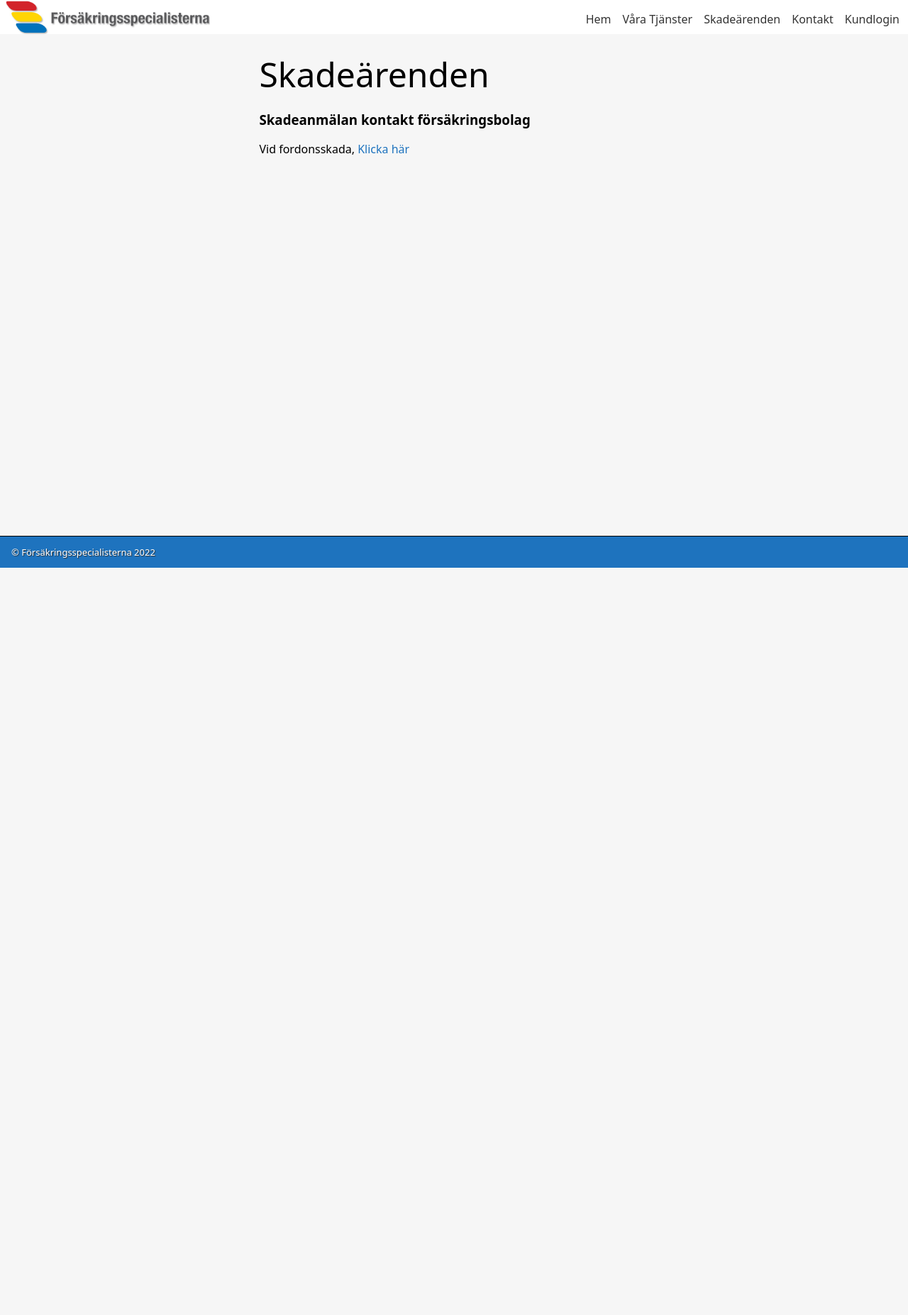
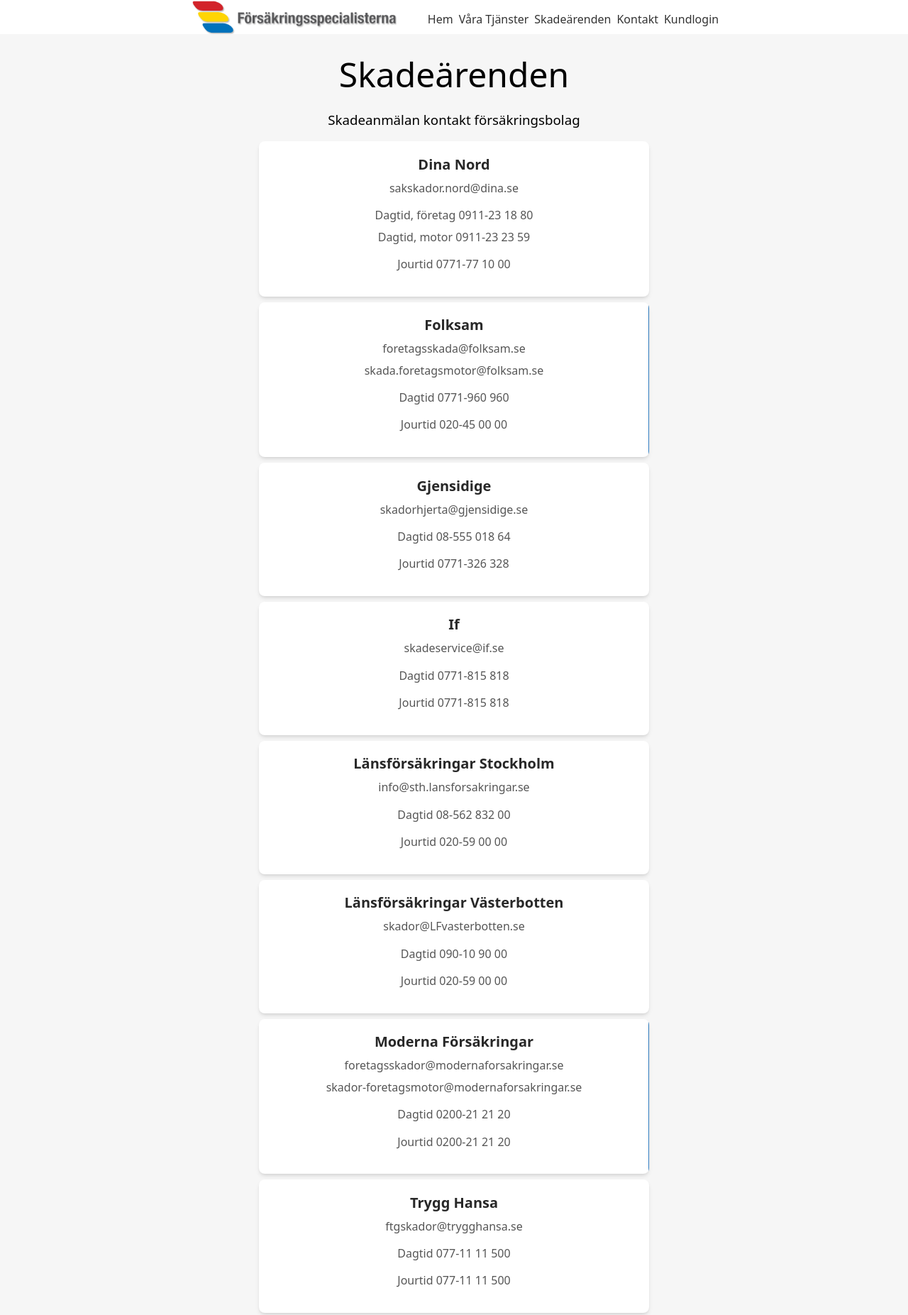
Before and after one commit to Dirivial/forsakringsspecialisterna, an Astro site: page /claims in a window 1280 px wide. Shown: the top 1853 px of the page at 71% size. Before the commit the page ends 800 px from the top, so only its background shows below. Built offline with nearby package versions, Linux system fonts and the light colour scheme; Astro itself is replaced by a stand-in of ours.

Commit message:
Claims page added + general styling

```diff
--- a/src/components/Card.astro
+++ b/src/components/Card.astro
@@ -1,22 +1,25 @@
 ---
 export interface Props {
   title: string;
-	body: string;
   href: string;
+  mail: string;
+  daytime: string;
+  jourtime: string;
 }
 
-const { href, title, body } = Astro.props;
+const { href, title, mail, daytime, jourtime } = Astro.props;
 ---
 
 <li class="link-card">
   <a href={href}>
     <h2>
       {title}
-			<span>&rarr;</span>
     </h2>
-		<p>
-			{body}
-		</p>
+    <div class="companyInfo">
+      <p>{mail.split("|").map((value) => <p>{value}</p>)}</p>
+      <p>{daytime.split("|").map((value) => <p>{value}</p>)}</p>
+      <p>{jourtime.split("|").map((value) => <p>{value}</p>)}</p>
+    </div>
   </a>
 </li>
 <style>
@@ -30,7 +33,8 @@ const { href, title, body } = Astro.props;
     border-radius: 0.5rem;
     background-position: 100%;
     transition: background-position 0.6s cubic-bezier(0.22, 1, 0.36, 1);
-		box-shadow: 0 4px 6px -1px rgba(0, 0, 0, 0.1), 0 2px 4px -2px rgba(0, 0, 0, 0.1);
+    box-shadow: 0 4px 6px -1px rgba(0, 0, 0, 0.1),
+      0 2px 4px -2px rgba(0, 0, 0, 0.1);
   }
 
   .link-card > a {
@@ -41,12 +45,13 @@ const { href, title, body } = Astro.props;
     border-radius: 0.35rem;
     color: #111;
     background-color: white;
-		opacity: 0.8;
+    opacity: 0.9;
   }
   h2 {
     margin: 0;
     font-size: 1.25rem;
     transition: color 0.6s cubic-bezier(0.22, 1, 0.36, 1);
+    text-align: center;
   }
   p {
     margin-top: 0.5rem;
@@ -57,6 +62,10 @@ const { href, title, body } = Astro.props;
     background-position: 0;
   }
   .link-card:is(:hover, :focus-within) h2 {
-		color: rgb(var(--accent));
+    color: var(--accent);
+  }
+
+  .companyInfo {
+    text-align: center;
   }
 </style>
--- a/src/components/Header.astro
+++ b/src/components/Header.astro
@@ -3,7 +3,7 @@
 
 <div class="header">
   <a href="/"><img class="logoPicture" src="Logga-med-skugga.jpg" /></a>
-
+  <div class="spacer"></div>
   <ul class="navButtonsList">
     <li><a class="navLink" href="/">Hem</a></li>
     <li><a class="navLink" href="/services">Våra Tjänster</a></li>
@@ -19,11 +19,15 @@
 </div>
 
 <style>
+  ul {
+    padding-inline-start: 0;
+  }
+
   .header {
     background-color: white;
     height: 3rem;
     display: flex;
-    justify-content: space-between;
+    justify-content: center;
   }
 
   .logoPicture {
@@ -32,10 +36,8 @@
   }
 
   .navButtonsList {
-    margin-right: 1vh;
     list-style-type: none;
     display: flex;
-    column-gap: 1vh;
   }
 
   .navLink {
@@ -48,4 +50,8 @@
     border-top: 2px solid #1e73be;
     color: #1e73be;
   }
+
+  .spacer {
+    width: 5vh;
+  }
 </style>
--- a/src/layouts/Layout.astro
+++ b/src/layouts/Layout.astro
@@ -25,13 +25,8 @@ const { title } = Astro.props;
 </html>
 <style is:global>
   :root {
-    --accent: 124, 58, 237;
-    --accent-gradient: linear-gradient(
-      45deg,
-      rgb(var(--accent)),
-      #da62c4 30%,
-      white 60%
-    );
+    --accent: #025399;
+    --accent-gradient: linear-gradient(45deg, #1e73be, #025399 30%, white 60%);
   }
   html {
     font-family: system-ui, sans-serif;
--- a/src/pages/claims.astro
+++ b/src/pages/claims.astro
@@ -1,4 +1,5 @@
 ---
+import Card from "../components/Card.astro";
 import Layout from "../layouts/Layout.astro";
 ---
 
@@ -8,9 +9,76 @@ import Layout from "../layouts/Layout.astro";
 
     <h3>Skadeanmälan kontakt försäkringsbolag</h3>
 
-    Vid fordonsskada, <a class="downloadLink" download="Fordonsskada.pdf"
-      >Klicka här</a
-    >
+    <div class="card-list">
+      <Card
+        title="Dina Nord"
+        mail="sakskador.nord@dina.se"
+        daytime="Dagtid, företag 0911-23 18 80|Dagtid, motor 0911-23 23 59"
+        jourtime="Jourtid 0771-77 10 00"
+        href="www.dina.se"
+      />
+      <Card
+        title="Folksam"
+        href="www.folksam.se"
+        mail="foretagsskada@folksam.se|skada.foretagsmotor@folksam.se"
+        daytime="Dagtid 0771-960 960"
+        jourtime="Jourtid 020-45 00 00"
+      />
+      <Card
+        title="Gjensidige"
+        href="www.dina.se"
+        mail="skadorhjerta@gjensidige.se"
+        daytime="Dagtid 08-555 018 64"
+        jourtime="Jourtid 0771-326 328"
+      />
+      <Card
+        title="If"
+        href="www.dina.se"
+        mail="skadeservice@if.se"
+        daytime="Dagtid 0771-815 818"
+        jourtime="Jourtid 0771-815 818"
+      />
+      <Card
+        title="Länsförsäkringar Stockholm"
+        href="www.dina.se"
+        mail="info@sth.lansforsakringar.se"
+        daytime="Dagtid 08-562 832 00"
+        jourtime="Jourtid 020-59 00 00"
+      />
+      <Card
+        title="Länsförsäkringar Västerbotten"
+        href="www.dina.se"
+        mail="skador@LFvasterbotten.se"
+        daytime="Dagtid 090-10 90 00"
+        jourtime="Jourtid 020-59 00 00"
+      />
+      <Card
+        title="Moderna Försäkringar"
+        href="www.dina.se"
+        mail="foretagsskador@modernaforsakringar.se|skador-foretagsmotor@modernaforsakringar.se"
+        daytime="Dagtid 0200-21 21 20"
+        jourtime="Jourtid 0200-21 21 20"
+      />
+      <Card
+        title="Trygg Hansa"
+        href="www.dina.se"
+        mail="ftgskador@trygghansa.se"
+        daytime="Dagtid 077-11 11 500"
+        jourtime="Jourtid 077-11 11 500"
+      />
+      <Card
+        title="Ålands Ömsesidiga"
+        href="www.dina.se"
+        mail=""
+        daytime="Dagtid +358-182 76 00"
+        jourtime="Jourtid +358-182 76 01"
+      />
+    </div>
+    <div class="centered">
+      Vid fordonsskada, <a class="downloadLink" download="Fordonsskada.pdf"
+        >klicka här (pdf)</a
+      >
+    </div>
   </main>
 </Layout>
 
@@ -24,6 +92,18 @@ import Layout from "../layouts/Layout.astro";
     font-size: 3rem;
     font-weight: 500;
     margin: 0;
+    text-align: center;
+  }
+
+  h3 {
+    text-align: center;
+    font-weight: 500;
+  }
+
+  .centered {
+    margin-top: 3vh;
+    margin-bottom: 6vh;
+    text-align: center;
   }
 
   .downloadLink {
@@ -60,9 +140,15 @@ import Layout from "../layouts/Layout.astro";
   .instructions strong {
     color: rgb(var(--accent));
   }
+
+  .card-list {
+    display: flex;
+    flex-direction: column;
+    gap: 1vh;
+  }
   .link-card-grid {
     display: grid;
-    grid-template-columns: repeat(auto-fit, minmax(24ch, 1fr));
+    grid-template-columns: repeat(auto-fit, minmax(40ch, 1fr));
     gap: 1rem;
     padding: 0;
   }
--- a/src/pages/contact.astro
+++ b/src/pages/contact.astro
@@ -41,6 +41,7 @@ import Card from "../components/Card.astro";
     font-size: 3rem;
     font-weight: 500;
     margin: 0;
+    text-align: center;
   }
   p {
     color: #444444;
```
Lines whose indentation alone changed are shown as unchanged.
